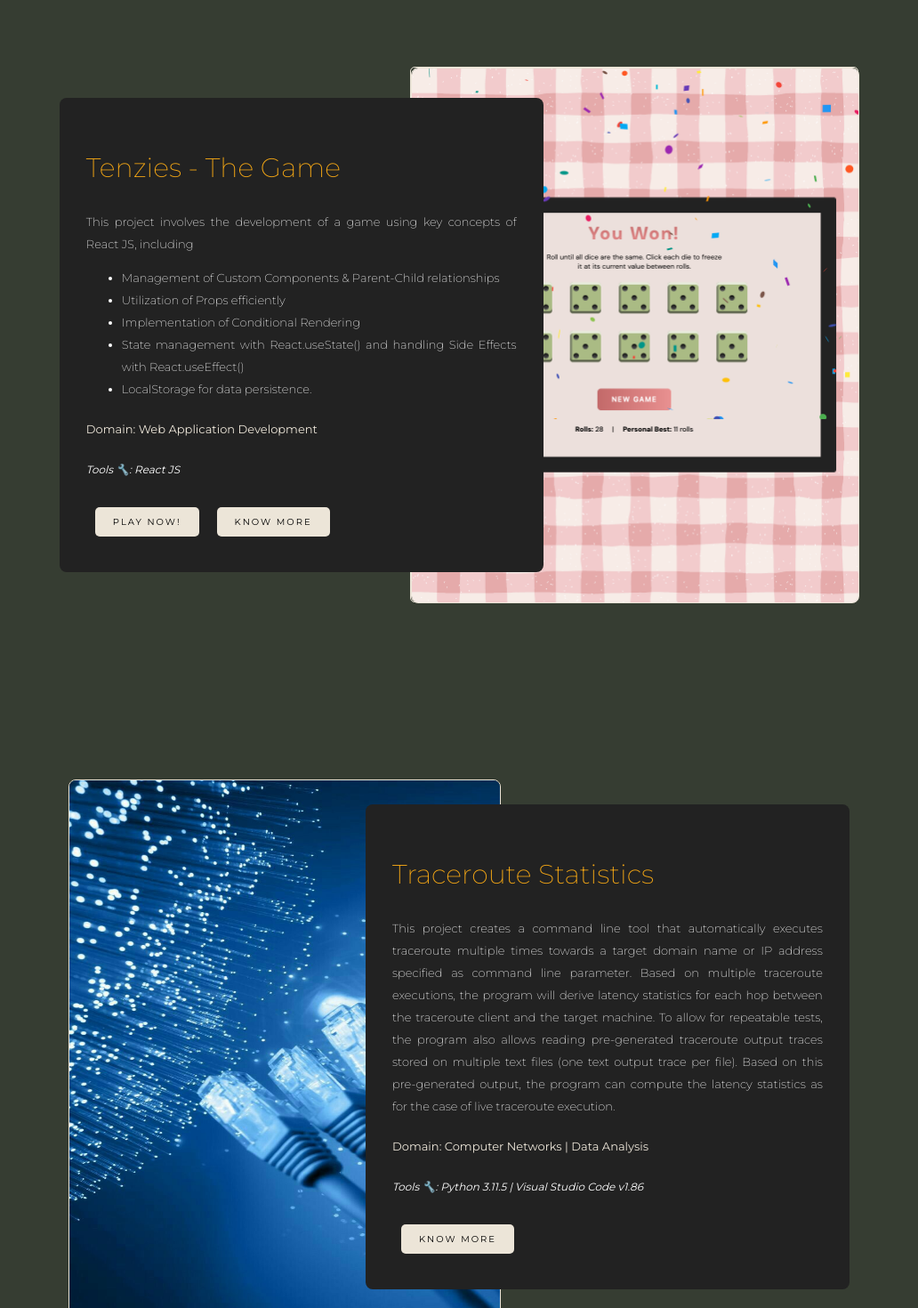
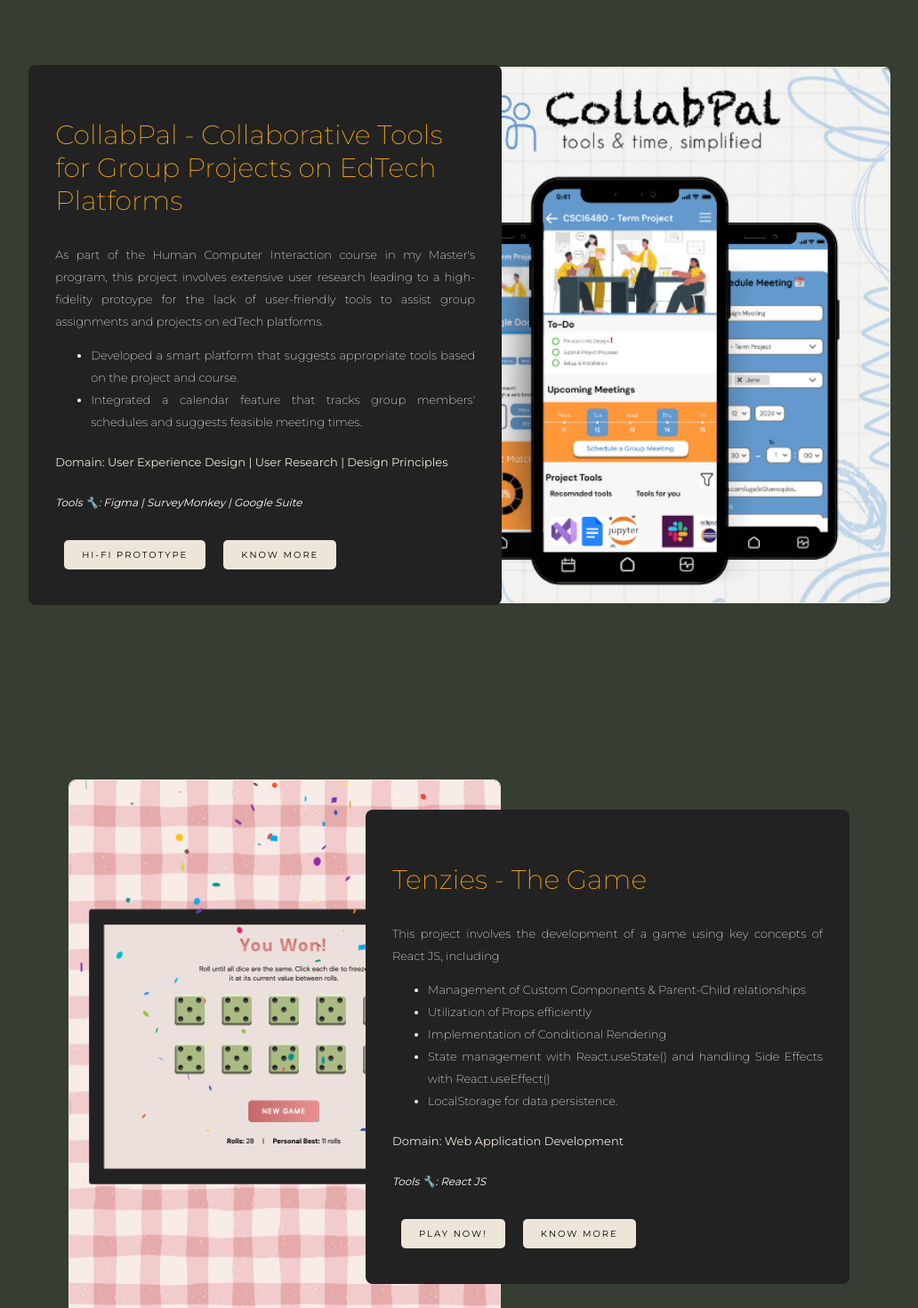
Before and after one commit to karishmahegde/portfolio, a React (Create React App) app: page / in a window 1280 px wide. Shown: the part 2740-4210 px from the top of the page at 89% size, without its empty margins (124-1156 px from the left). Built offline with nearby package versions, Linux system fonts and the light colour scheme.

Commit message:
Project Update

```diff
--- a/src/components/Projects.js
+++ b/src/components/Projects.js
@@ -2,7 +2,7 @@ import React from "react";
 import { Slide } from "react-awesome-reveal";
 import Project1 from "../images/project1.jpg";
 import Project2 from "../images/project2.png";
-import Project3 from "../images/project3.jpg";
+import Project3 from "../images/project3.png";
 import Project4 from "../images/project4.png";
 
 export default function Experience(props) {
@@ -16,6 +16,68 @@ export default function Experience(props) {
         <section>
           <div className="projectContainer">
             <div className="projectLeft rightToLeft">
+              <div className="content">
+                <h3>
+                  CollabPal - Collaborative Tools for Group Projects on EdTech
+                  Platforms
+                </h3>
+                <p>
+                  As part of the Human Computer Interaction course in my
+                  Master's program, this project involves extensive user
+                  research leading to a high-fidelity protoype for the lack of
+                  user-friendly tools to assist group assignments and projects
+                  on edTech platforms.
+                  <ul>
+                    <li>
+                      Developed a smart platform that suggests appropriate tools
+                      based on the project and course.
+                    </li>
+                    <li>
+                      Integrated a calendar feature that tracks group members'
+                      schedules and suggests feasible meeting times.
+                    </li>
+                  </ul>
+                </p>
+                <p className="projectDomain">
+                  Domain: User Experience Design | User Research | Design
+                  Principles
+                </p>
+                <p className="projectTools">
+                  <p className="projectTools">
+                    Tools 🔧: Figma | SurveyMonkey | Google Suite
+                  </p>
+                </p>
+                <a
+                  href="https://www.figma.com/proto/z47m6gue0e62IFhRn4wLra/Squad-HCI%253A-Milestone-5---Prototyping?node-id=2004-89&t=V2vu4vNNXo4JNEV6-1&scaling=scale-down&page-id=2004%3A88&starting-point-node-id=2004%3A89"
+                  className="projectBtn"
+                  target="_blank"
+                  rel="noopener noreferrer"
+                >
+                  Hi-fi Prototype
+                </a>
+                <a
+                  href="https://drive.google.com/drive/folders/13e_QfbkE4GEzDNHKMx-VFdswuR6kuGdl?usp=sharing"
+                  className="projectBtn"
+                  target="_blank"
+                  rel="noopener noreferrer"
+                >
+                  Know More
+                </a>
+              </div>
+            </div>
+            <div className="projectRight rightToLeft">
+              <img src={Project3} alt="Tenzies Game"></img>
+            </div>
+          </div>
+        </section>
+      </Slide>
+      <Slide duration={2000} direction="left">
+        <section>
+          <div className="projectContainer">
+            <div className="projectLeft leftToRight">
+              <img src={Project4} alt="Tenzies Game"></img>
+            </div>
+            <div className="projectRight leftToRight">
               <div className="content">
                 <h3>Tenzies - The Game</h3>
                 <p>
@@ -38,7 +100,9 @@ export default function Experience(props) {
                 <p className="projectDomain">
                   Domain: Web Application Development
                 </p>
-                <p className="projectTools">Tools 🔧: React JS</p>
+                <p className="projectTools">
+                  <p className="projectTools">Tools 🔧: React JS</p>
+                </p>
                 <a
                   href="https://karishmahegde.github.io/tenziesGame/"
                   className="projectBtn"
@@ -49,50 +113,6 @@ export default function Experience(props) {
                 </a>
                 <a
                   href="https://github.com/karishmahegde/tenziesGame"
-                  className="projectBtn"
-                  target="_blank"
-                  rel="noopener noreferrer"
-                >
-                  Know More
-                </a>
-              </div>
-            </div>
-            <div className="projectRight rightToLeft">
-              <img src={Project4} alt="Tenzies Game"></img>
-            </div>
-          </div>
-        </section>
-      </Slide>
-      <Slide duration={2000} direction="left">
-        <section>
-          <div className="projectContainer">
-            <div className="projectLeft leftToRight">
-              <img src={Project3} alt="Electric Bicycles"></img>
-            </div>
-            <div className="projectRight leftToRight">
-              <div className="content">
-                <h3>Traceroute Statistics</h3>
-                <p>
-                  This project creates a command line tool that automatically
-                  executes traceroute multiple times towards a target domain
-                  name or IP address specified as command line parameter. Based
-                  on multiple traceroute executions, the program will derive
-                  latency statistics for each hop between the traceroute client
-                  and the target machine. To allow for repeatable tests, the
-                  program also allows reading pre-generated traceroute output
-                  traces stored on multiple text files (one text output trace
-                  per file). Based on this pre-generated output, the program can
-                  compute the latency statistics as for the case of live
-                  traceroute execution.
-                </p>
-                <p className="projectDomain">
-                  Domain: Computer Networks | Data Analysis
-                </p>
-                <p className="projectTools">
-                  Tools 🔧: Python 3.11.5 | Visual Studio Code v1.86
-                </p>
-                <a
-                  href="https://github.com/karishmahegde/Traceroute-Statistics"
                   className="projectBtn"
                   target="_blank"
                   rel="noopener noreferrer"
```
Also changed, not shown: src/images/project3.jpg (deleted), src/images/project3.png (added).
